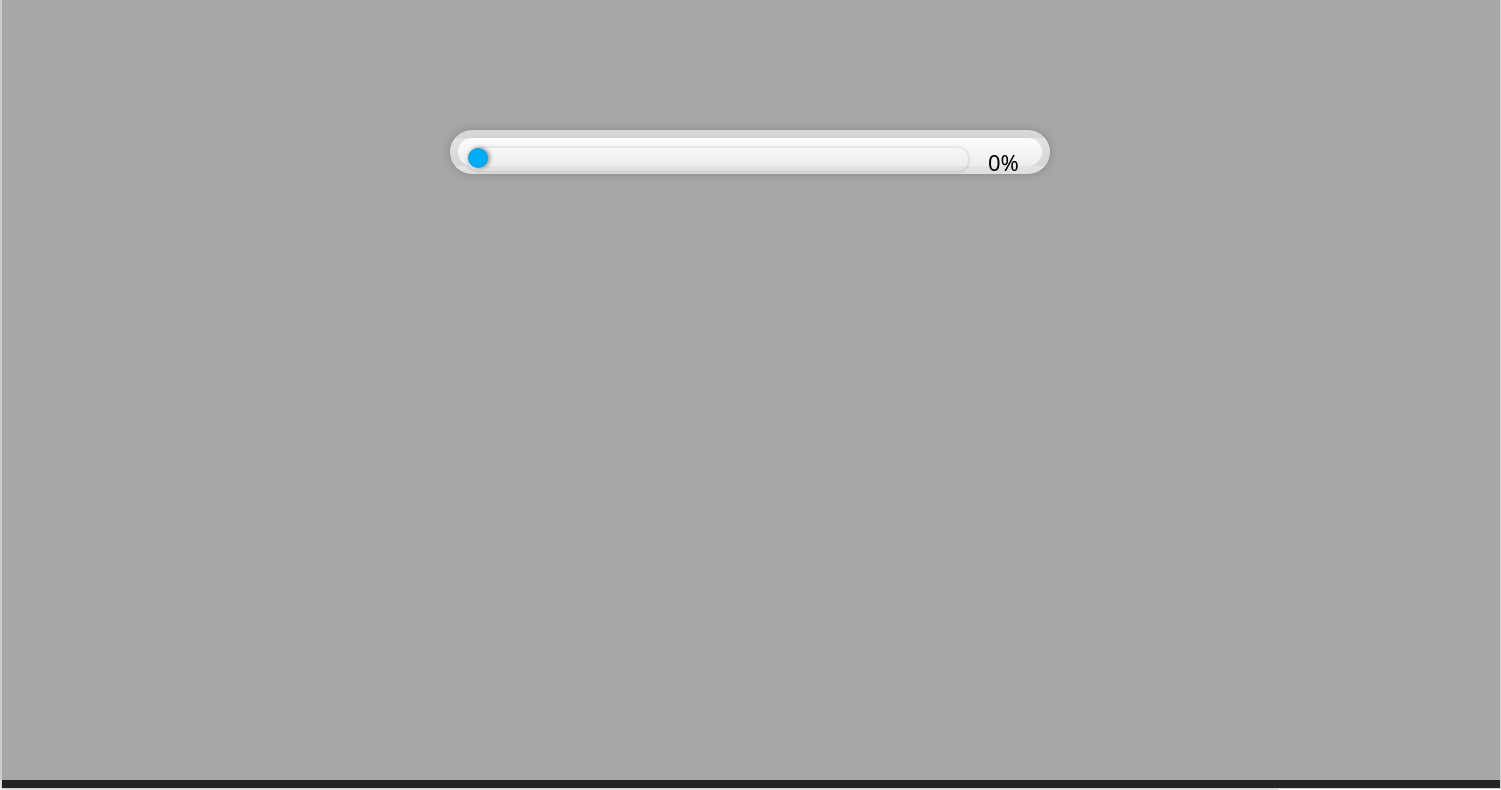
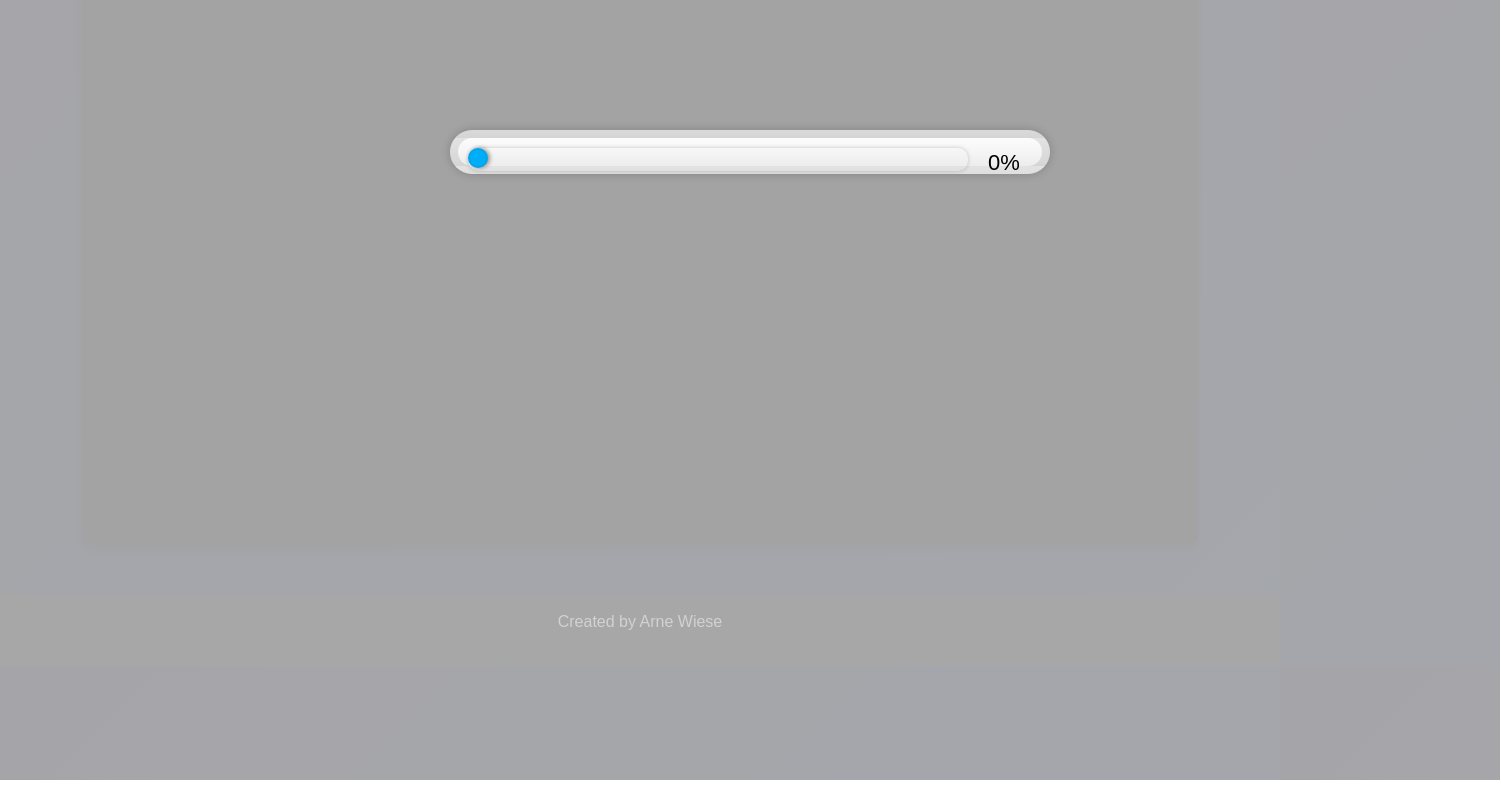
Before and after one commit to Arne-Wiese/got_project, a plain HTML site: page docs/index.html in a window 1280 px wide. Shown: the part 270-1060 px from the top of the page, 1501 px wide, since content can reach past the window. After the commit the page ends 936 px from the top, so only its background shows below. Drawn offline with nearby package versions, Linux system fonts and the light colour scheme; files whose address does not match are found by name.

Commit message:
new graph design

```diff
--- a/docs/index.html
+++ b/docs/index.html
@@ -25,20 +25,29 @@
           crossorigin="anonymous"
         ></script>
 
-
         <center>
           <h1></h1>
         </center>
         <style type="text/css">
 
+             body {
+                 background: linear-gradient(135deg, #1a1a2e, #16213e);
+                 color: #fff;
+                 font-family: 'Poppins', sans-serif;
+                 text-align: center;
+             }
+
              #mynetwork {
-                 width: 1500px;
-                 height: 1050px;
-                 background-color: #222222;
-                 border: 1px solid lightgray;
-                 position: relative;
-                 float: left;
+                 width: 100%;
+                 max-width: 1200px;
+                 height: 700px;
+                 background: #111;
+                 border-radius: 10px;
+                 box-shadow: 0px 4px 10px rgba(0, 0, 0, 0.5);
+                 margin: auto;
              }
+
+
 
 
              #loadingBar {
@@ -119,11 +128,14 @@
 
 
     <body>
-        <div class="card" style="width: 100%">
+        <div class="container mt-4">
+            <h2 class="text-warning">Explore Westeros Connections</h2>
+            <p class="lead">A dynamic network of Game of Thrones characters.</p>
+            <div class="d-flex justify-content-center">
+                <div id="mynetwork"></div>
+            </div>
+        </div>
 
-
-            <div id="mynetwork" class="card-body"></div>
-        </div>
 
 
             <div id="loadingBar">
@@ -254,5 +266,9 @@
               }
               drawGraph();
         </script>
+        <footer class="mt-5 text-center text-light p-3" style="background: #222;">
+            <p>Created by Arne Wiese</p>
+        </footer>
+
     </body>
 </html>
```
